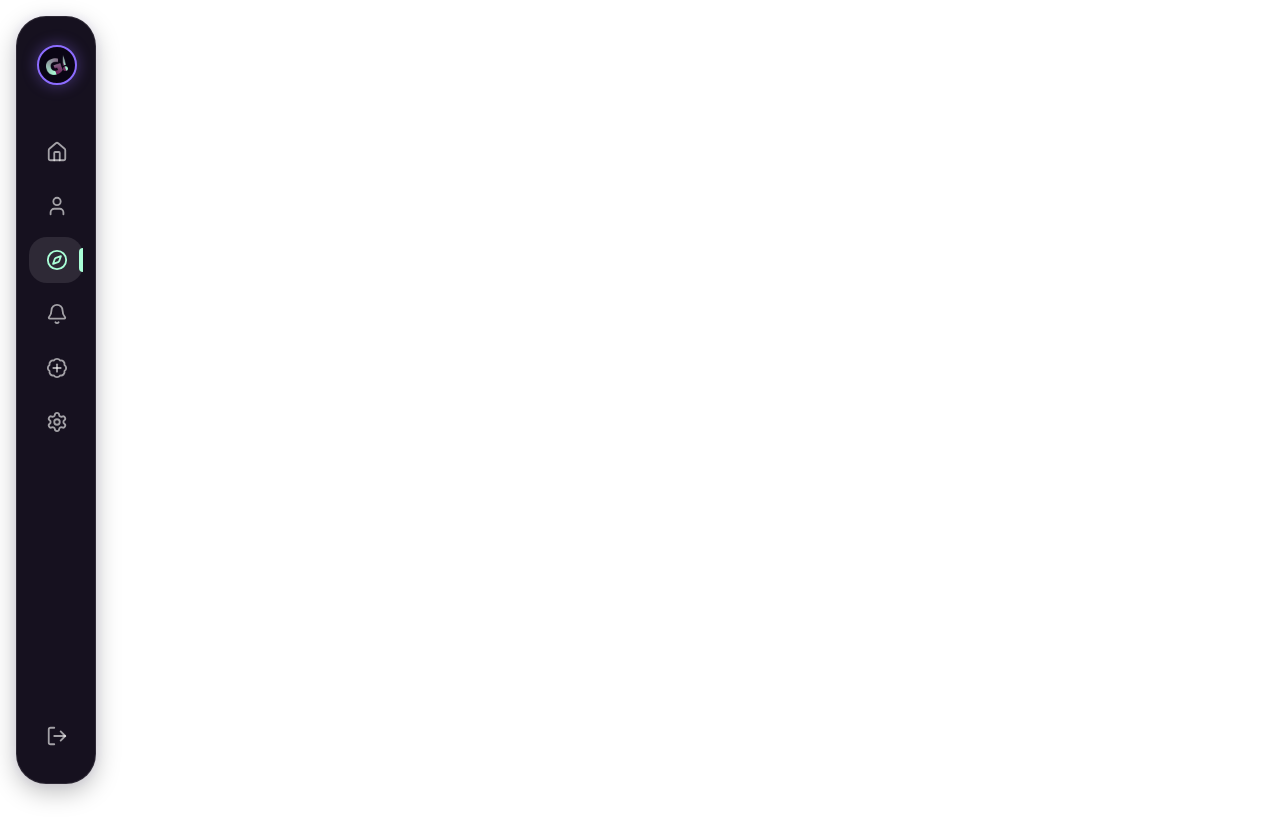
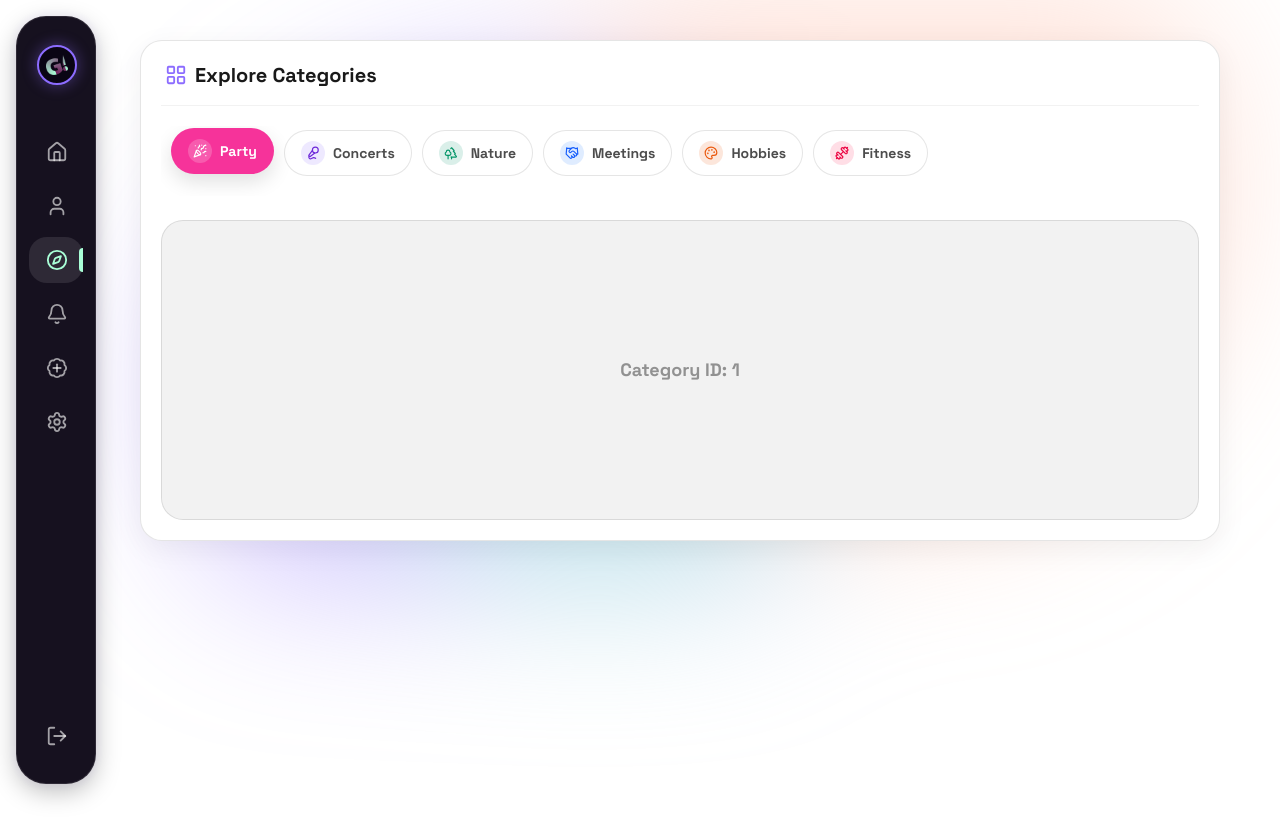
Before and after one commit to Alexeque1/GroupyApp, a Next.js app: page /discover in a window 1280 px wide. Shown: the top 840 px of the page. After the commit the page ends 800 px from the top, so only its background shows below. Built offline with nearby package versions, Linux system fonts and the light colour scheme.

Commit message:
feat: Implement Discover section with categories and animations

```diff
--- a/src/app/(protected)/discover/page.tsx
+++ b/src/app/(protected)/discover/page.tsx
@@ -1,8 +1,21 @@
 "use client";
+
+import DiscoverCategoriesSection from "@/components/discover/discover-categories-section";
+import AnimatedBackgroundLight from "@/components/ui/backgrounds/animated-background-light";
+import { motion } from "framer-motion";
 
 export default function Discover() {
     return (
-        <>
-        </>
+        <div className="relative flex flex-col py-10 px-5 gap-10 z-10">
+            <AnimatedBackgroundLight />
+
+            <motion.div
+                initial={{ opacity: 0, y: -40 }} // Empieza transparente y 40px más arriba
+                animate={{ opacity: 1, y: 0 }}   // Termina 100% visible y en su posición original
+                transition={{ duration: 0.5, ease: "easeOut" }}
+            >
+                <DiscoverCategoriesSection />
+            </motion.div>
+        </div>
     );
 }
--- a/src/app/(protected)/home/page.tsx
+++ b/src/app/(protected)/home/page.tsx
@@ -5,11 +5,17 @@ import HomeMain from "@/components/home/home-main";
 import HomeAside from "@/components/home/home-aside";
 import AnimatedBackgroundDark from "@/components/ui/backgrounds/animated-background-dark";
 import AnimatedBackgroundLight from "@/components/ui/backgrounds/animated-background-light";
+import { motion } from "framer-motion";
 
 export default function Feed() {
 
     return (
-        <div className="relative flex flex-col py-10 px-5 gap-10">
+        <motion.div
+            initial={{ opacity: 0, y: -40 }} // Empieza transparente y 40px más arriba
+            animate={{ opacity: 1, y: 0 }}   // Termina 100% visible y en su posición original
+            transition={{ duration: 0.5, ease: "easeOut" }}
+            className="relative flex flex-col py-10 px-5 gap-10"
+        >
             <AnimatedBackgroundLight />
 
             <HomeGreetings name={"Alexander"} />
@@ -17,6 +23,6 @@ export default function Feed() {
                 <HomeAside />
                 <HomeMain />
             </div>
-        </div>
+        </motion.div>
     );
 }
--- /dev/null
+++ b/src/components/discover/discover-categories-cards.tsx
@@ -0,0 +1,43 @@
+import { LucideIcon } from "lucide-react";
+
+export interface CategoryType {
+    id: number;
+    name: string;
+    icon: LucideIcon;
+    bg: string;
+    text: string;
+    solid: string;
+}
+
+interface DiscoverCategoryCardProps {
+    category: CategoryType;
+    isActive: boolean;
+    onClick: () => void;
+}
+
+export default function DiscoverCategoryCard({ category, isActive, onClick }: DiscoverCategoryCardProps) {
+    const Icon = category.icon;
+
+    return (
+        <button
+            onClick={onClick}
+            className={`group cursor-pointer flex items-center gap-2 shrink-0 rounded-full border transition-all duration-300 px-4 py-2.5 ${
+                isActive
+                ? `${category.solid} border-transparent shadow-[0_8px_20px_rgba(0,0,0,0.12)] -translate-y-0.5`
+                : `bg-white border-black/10 hover:border-black/20 hover:-translate-y-0.5`
+            }`}
+        >
+            <div className={`flex h-6 w-6 shrink-0 items-center justify-center rounded-full transition-colors ${
+                isActive ? "bg-white/20" : category.bg
+            }`}>
+                <Icon size={14} className={isActive ? "text-white" : category.text} />
+            </div>
+
+            <span className={`text-sm font-bold whitespace-nowrap transition-colors ${
+                isActive ? "text-white" : "text-black/70 group-hover:text-black/90"
+            }`}>
+                {category.name}
+            </span>
+        </button>
+    );
+}
--- /dev/null
+++ b/src/components/discover/discover-categories-section.tsx
@@ -0,0 +1,60 @@
+"use client";
+
+import { useState } from "react";
+import { LayoutGrid, PartyPopper, Mic2, Trees, Handshake, Palette, Dumbbell } from "lucide-react";
+import DiscoverCategoryCard, {CategoryType} from "./discover-categories-cards";
+
+// Mover los datos aquí (o a un archivo externo de constantes) tiene más sentido
+const CATEGORIES: CategoryType[] = [
+    { id: 1, name: "Party", icon: PartyPopper, bg: "bg-pink-500/15", text: "text-pink-600", solid: "bg-pink-500" },
+    { id: 2, name: "Concerts", icon: Mic2, bg: "bg-[#8C6CFF]/15", text: "text-[#6D28D9]", solid: "bg-[#8C6CFF]" }, // Morado de la marca
+    { id: 3, name: "Nature", icon: Trees, bg: "bg-[#059669]/15", text: "text-[#059669]", solid: "bg-[#059669]" }, // Verde de la marca
+    { id: 4, name: "Meetings", icon: Handshake, bg: "bg-blue-500/15", text: "text-blue-600", solid: "bg-blue-500" },
+    { id: 5, name: "Hobbies", icon: Palette, bg: "bg-[#EA580C]/15", text: "text-[#EA580C]", solid: "bg-[#EA580C]" }, // Naranja de la marca
+    { id: 6, name: "Fitness", icon: Dumbbell, bg: "bg-rose-500/15", text: "text-rose-600", solid: "bg-rose-500" },
+];
+
+export default function DiscoverCategoriesSection() {
+    const [activeCategory, setActiveCategory] = useState<number>(1);
+
+    return (
+        <section className="relative z-10 flex w-full flex-col rounded-3xl border border-black/10 bg-white p-5 shadow-[0_8px_30px_rgba(0,0,0,0.06)]">
+
+            {/* ENCABEZADO */}
+            <div className="mb-4 flex items-center justify-between px-1">
+                <div className="flex items-center gap-2">
+                    <LayoutGrid size={22} className="text-[#8C6CFF]" />
+                    <h2 className="text-xl font-bold text-black/90">
+                        Explore Categories
+                    </h2>
+                </div>
+                {/* SearchBar futura */}
+            </div>
+
+            <div className="mb-5 h-px w-full bg-black/5" />
+
+            {/* CONTROL DE LAYOUT: Aquí dictamos que las cards se vean en fila y con scroll */}
+            <div className="flex pl-[10px] pb-[20px] w-full flex-nowrap gap-2.5 overflow-x-auto pb-2 pt-1 [-ms-overflow-style:none] [scrollbar-width:none] [&::-webkit-scrollbar]:hidden">
+
+                {CATEGORIES.map((cat) => (
+                    <DiscoverCategoryCard
+                        key={cat.id}
+                        category={cat}
+                        isActive={activeCategory === cat.id}
+                        onClick={() => setActiveCategory(cat.id)}
+                    />
+                ))}
+
+                <div className="w-1 shrink-0" />
+            </div>
+
+            {/* ÁREA DINÁMICA */}
+            <div className="mt-6 flex min-h-[300px] w-full flex-col items-center justify-center rounded-3xl bg-black/5 p-6 border border-black/10 text-center">
+                <h3 className="text-lg font-bold text-black/40">
+                    Category ID: {activeCategory}
+                </h3>
+            </div>
+
+        </section>
+    );
+}
```
